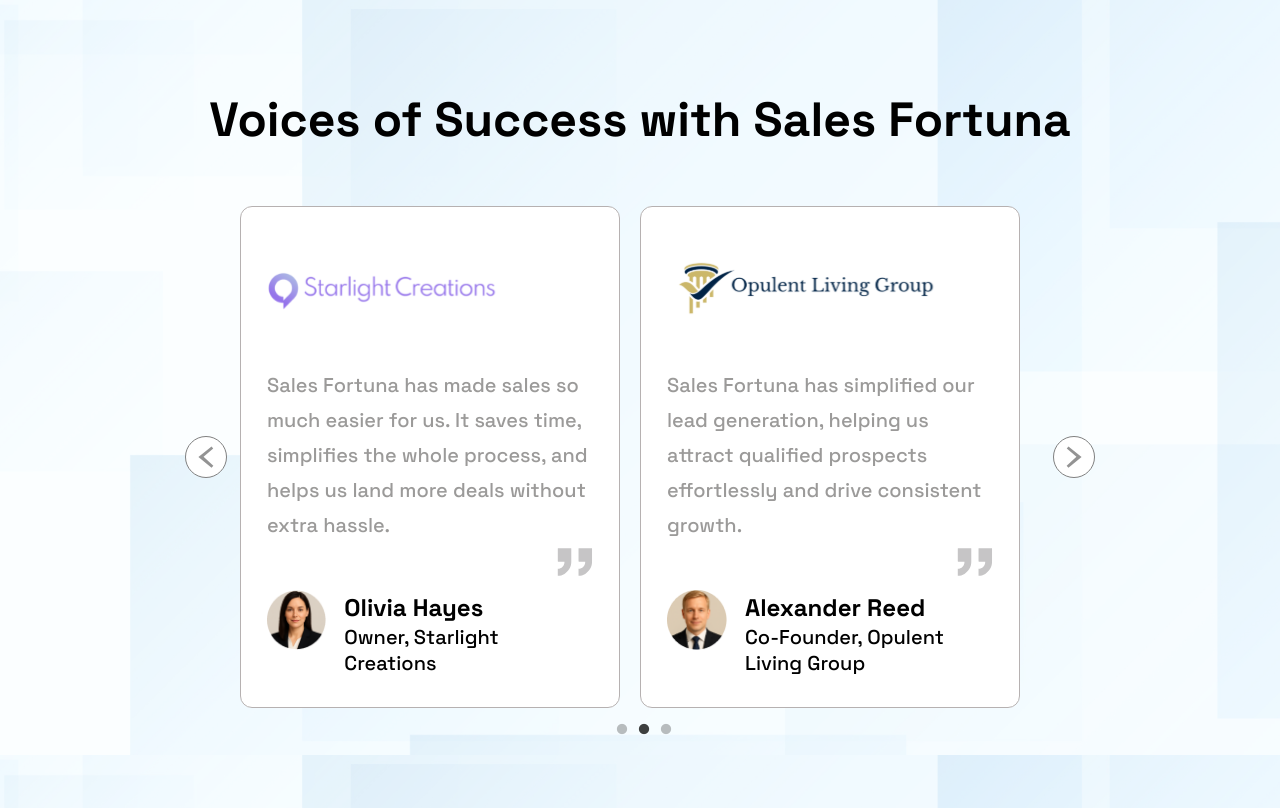
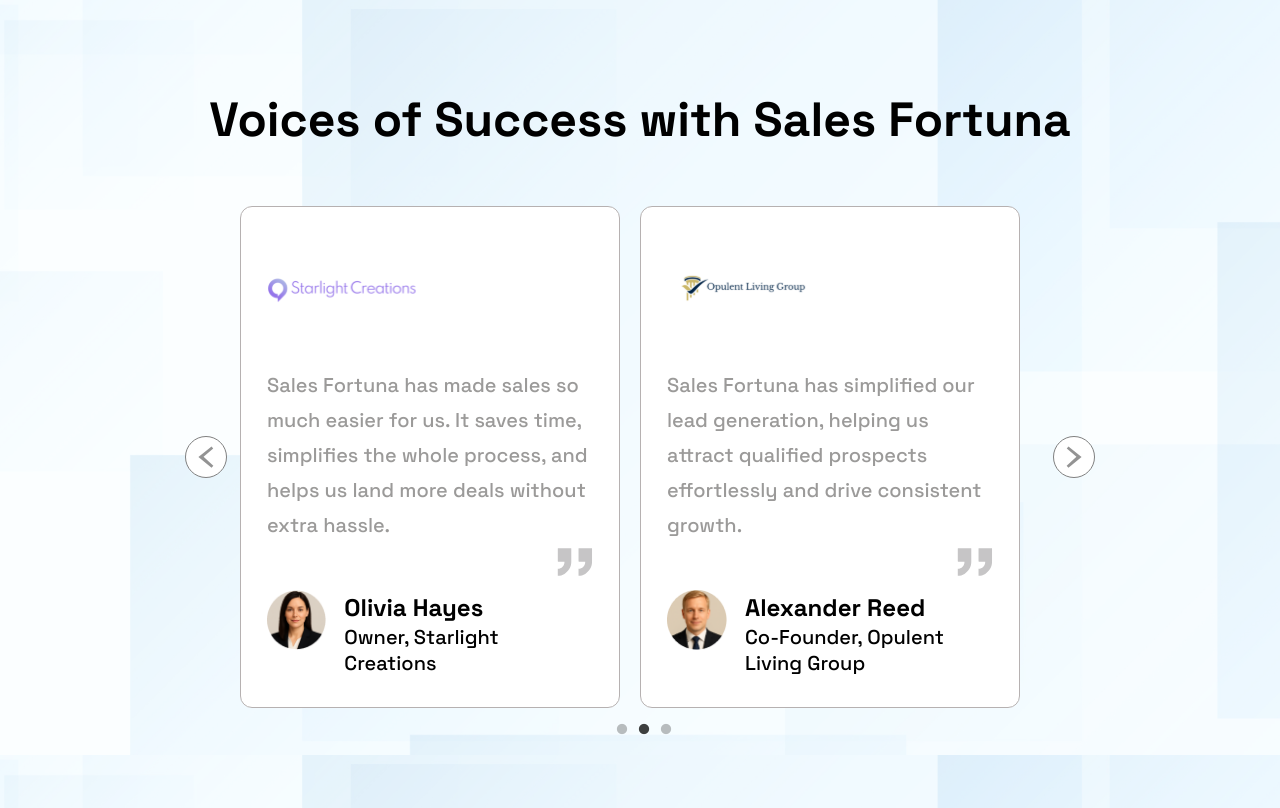
Before and after one commit to MOLOKO220/Slider, a Next.js app: page / in a window 1280 px wide. Built offline with nearby package versions, Linux system fonts and the light colour scheme.

Commit message:
попытка норме 4

```diff
--- a/app/components/ReviewItem/ReviewItem.tsx
+++ b/app/components/ReviewItem/ReviewItem.tsx
@@ -17,9 +17,9 @@ export default function ReviewItem({
         <Image
           src={logoSrc}
           alt="Logo"
-          width={0}
-          height={0}
-          style={{ width: "auto", height: "auto" }}
+          width={150}
+          height={30}
+          // style={{ width: "auto", height: "auto" }}
         />
       </header>
       <main>
--- a/app/data/reviews.ts
+++ b/app/data/reviews.ts
@@ -1,6 +1,6 @@
 export const reviews = [
   {
-    logoSrc: "/logo1.png",
+    logoSrc: "/logo1.svg",
     photoSrc: "/photo1.png",
     name: "Emma Johnson",
     position: "Founder and CEO, Serene Living Products",
```
Also changed, not shown: public/Logo1.png (deleted).
